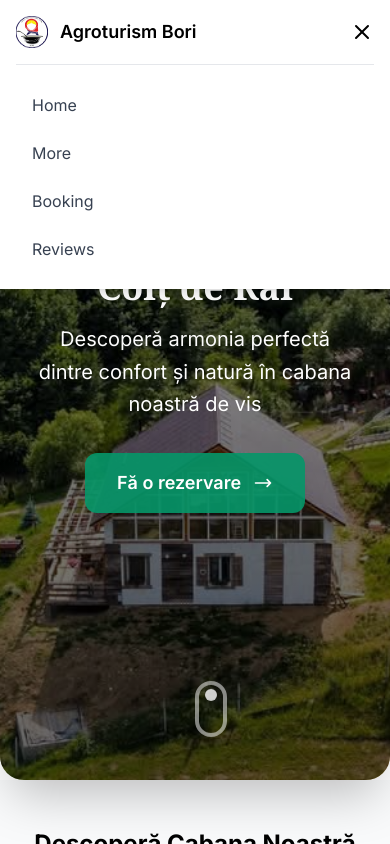
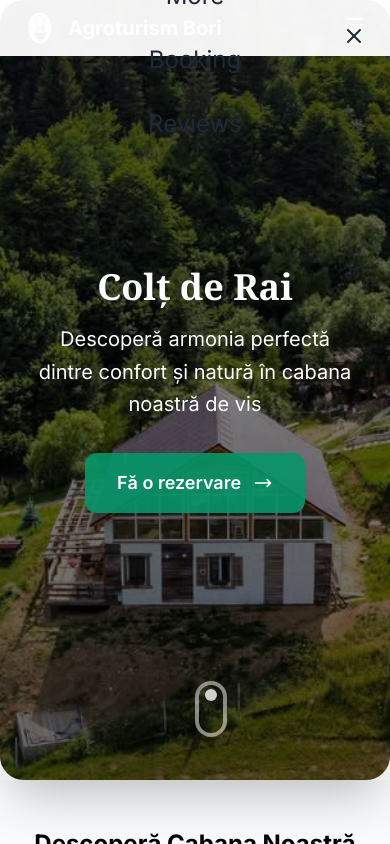
Before and after one commit to ccv14/agroturism, a React (Vite) app: page / in a window 390 px wide. Both pictures are taken after a click on the button 362 px from the left and 32 px from the top of the page. Shown: the top 844 px of the page. Built offline with nearby package versions, Linux system fonts and the light colour scheme.

Commit message:
checkpoint

```diff
--- a/src/components/Header.tsx
+++ b/src/components/Header.tsx
@@ -5,20 +5,19 @@ const Header = () => {
   const [isMenuOpen, setIsMenuOpen] = useState(false);
   const [isScrolled, setIsScrolled] = useState(false);
 
+  // Update isScrolled based on window scroll position
   useEffect(() => {
-    const handleScroll = () => {
-      setIsScrolled(window.scrollY > 0);
-    };
-
+    const handleScroll = () => setIsScrolled(window.scrollY > 0);
     window.addEventListener("scroll", handleScroll);
     return () => window.removeEventListener("scroll", handleScroll);
   }, []);
 
+  // Smooth scroll to section and close mobile menu if open
   const scrollToSection = (sectionId: string) => {
     const element = document.getElementById(sectionId);
     if (element) {
       element.scrollIntoView({ behavior: "smooth" });
-      setIsMenuOpen(false); // Close the menu after navigating
+      setIsMenuOpen(false);
     }
   };
 
@@ -30,22 +29,24 @@ const Header = () => {
   ];
 
   return (
-    <header
-      className={`fixed w-full z-50 transition-all duration-300 ${
-        isScrolled || isMenuOpen ? "bg-white shadow-lg" : "bg-transparent"
+    <header className="fixed top-0 left-1/2 transform -translate-x-1/2 z-50 w-full">
+      {/* Main navbar container */}
+      <div
+        className={`transition-all duration-500 rounded-full px-6 py-3 mx-auto max-w-7xl ${
+          isScrolled ? "bg-white shadow-lg" : "bg-transparent"
         }`}
       >
-      <div className="container mx-auto px-4">
-        <div className="flex items-center justify-between h-16 md:h-20">
-          <div className="flex items-center space-x-3 md:space-x-5">
+        <div className="flex items-center justify-between">
+          {/* Logo / Brand */}
+          <div className="flex items-center space-x-3">
             <img
-              className="h-8 w-8 md:h-12 md:w-12 text-gray-700"
               src="assets/img/logo.png"
               alt="Logo"
+              className="h-8 w-8 object-contain"
             />
             <span
-              className={`text-lg md:text-2xl font-semibold ${
-                isMenuOpen || isScrolled ? "text-black" : "text-white"
+              className={`font-bold text-xl ${
+                isScrolled ? "text-gray-800" : "text-white"
               }`}
             >
               Agroturism Bori
@@ -58,40 +59,56 @@ const Header = () => {
               <button
                 key={item.label}
                 onClick={() => scrollToSection(item.id)}
-                className={`${
-                  isScrolled ? "text-black" : "text-white"
-                } hover:text-emerald-600 transition-colors cursor-pointer`}
+                className={`transition-colors ease-in-out hover:text-emerald-600 ${
+                  isScrolled ? "text-gray-800" : "text-white"
+                }`}
               >
                 {item.label}
               </button>
             ))}
           </nav>
 
-          {/* Mobile Menu Button */}
+          {/* Mobile Menu Toggle */}
+          <div className="md:hidden">
             <button
-            className={`md:hidden ${isMenuOpen ? "text-black" : "text-white"}`}
-            onClick={() => setIsMenuOpen(!isMenuOpen)}
-            aria-label="Toggle menu"
+              onClick={() => setIsMenuOpen(true)}
+              aria-label="Open menu"
+              className={`transition-colors ease-in-out ${
+                isScrolled ? "text-gray-800" : "text-white"
+              }`}
             >
-            {isMenuOpen ? <X size={24} /> : <Menu size={24} />}
+              <Menu size={24} strokeWidth={2} />
             </button>
           </div>
+        </div>
+      </div>
 
-        {/* Mobile Navigation */}
+      {/* Mobile Navigation Overlay */}
       {isMenuOpen && (
-          <nav className="md:hidden py-4 border-t transition-all duration-300 ease-in-out bg-white">
+        <div className="fixed inset-0 bg-white bg-opacity-95 flex flex-col items-center justify-center transition-all duration-300 ease-in-out z-50">
+          {/* Close button */}
+          <button
+            onClick={() => setIsMenuOpen(false)}
+            aria-label="Close menu"
+            className="absolute top-6 right-6 text-gray-800 transition-colors ease-in-out hover:text-emerald-600"
+          >
+            <X size={24} strokeWidth={2} />
+          </button>
+          {/* Navigation items */}
+          <ul className="space-y-8 text-center">
             {navItems.map((item) => (
+              <li key={item.label}>
                 <button
-                key={item.label}
                   onClick={() => scrollToSection(item.id)}
-                className="block w-full text-left py-3 px-4 text-gray-700 hover:text-emerald-600 hover:bg-gray-50 transition-colors"
+                  className="text-2xl text-gray-800 transition-colors ease-in-out hover:text-emerald-600"
                 >
                   {item.label}
                 </button>
+              </li>
             ))}
-          </nav>
+          </ul>
+        </div>
       )}
-      </div>
     </header>
   );
 };
```
Lines whose indentation alone changed are shown as unchanged.
